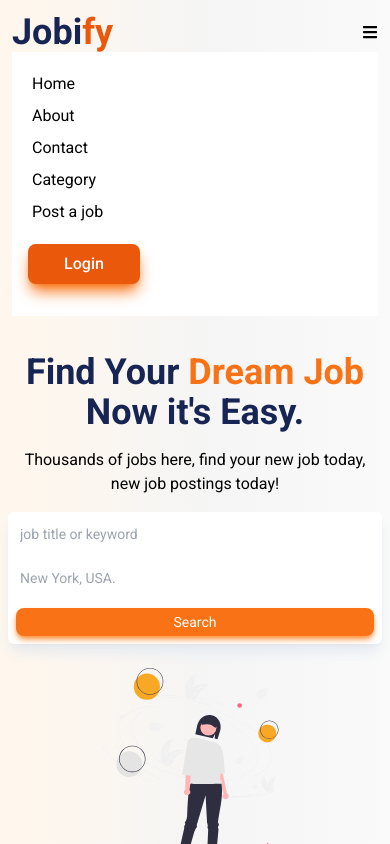
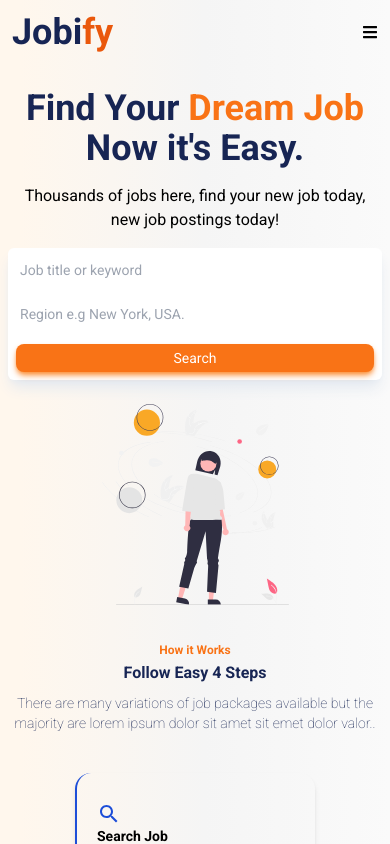
Before and after one commit to pejuameenat/jobify.io, a React (Vite) app: page / in a window 390 px wide. Shown: the top 844 px of the page. Built offline with nearby package versions, Linux system fonts and the light colour scheme.

Commit message:
mobile nav functionality

```diff
--- a/src/components/Hero.jsx
+++ b/src/components/Hero.jsx
@@ -14,8 +14,8 @@ const Hero = () => {
             today!
           </p>
           <form className="w-full lg:h-12 gap-4 shadow-lg shadow-slate-200 bg-white py-2 rounded-md lg:rounded-2xl px-2 text-sm grid grid-cols-1 lg:grid-cols-3 items-center">
-            <InputBuilder property="job title or keyword" />
-            <InputBuilder property="New York, USA." />
+            <InputBuilder property="Job title or keyword" />
+            <InputBuilder property="Region e.g New York, USA." />
             <button
               type="button"
               className=" bg-orange-500 text-white rounded-lg p-1 shadow-md shadow-orange-400 hover:opacity-80 transition duration-500"
--- a/src/components/InputBuilder.jsx
+++ b/src/components/InputBuilder.jsx
@@ -1,8 +1,9 @@
 
   const InputBuilder = (props) => {
+    const firstWord =  props.property.split(' ')[0]
      return (
     <div>
-      <input placeholder={props.property}  className="inputs" />
+      <input placeholder={props.property}  className="inputs" id={firstWord} />
     </div>
   )
   }
--- a/src/components/Nav.jsx
+++ b/src/components/Nav.jsx
@@ -1,19 +1,31 @@
 import { FaBars } from 'react-icons/fa'
 import { useGLobalContext } from '../context'
 const Nav = () => {
-  const { navList, setShowModal, setMenuBar } = useGLobalContext()
+  const { navList, setShowModal, menuBar, setMenuBar } = useGLobalContext()
   return (
-    <nav className="p-3 flex lg:gap-20 flex-col justify-between lg:items-center lg:flex-row">
-      <div className="flex justify-between ">
+    <nav className="py-3 flex lg:gap-20 flex-col justify-between lg:items-center lg:flex-row">
+      <div className="flex justify-between px-3">
         <a href="#home" className="titleHead text-4xl">
           Jobi<span className="text-orange-600">fy</span>
         </a>
-        <button type="button" onClick={()=>setMenuBar(prevState=> !prevState)}>
+        <button
+          type="button"
+          onClick={() => setMenuBar((prevState) => !prevState)}
+        >
           <FaBars className="lg:hidden" />
         </button>
       </div>
-      {/* nav center  hidden absolute top-14 w-full relative */}
-      <div className="p-4 bg-white lg:bg-transparent sm:shadow-xl lg:shadow-none lg:flex gap-4 lg:flex-row items-center grow">
+      {/* nav center absolute top-14 w-full relative */}
+      <div
+        className={
+          menuBar ? 'grow h-auto' : 'grow overflow-hidden h-0 lg:h-auto'
+        }
+      >
+        <ul
+          className={
+            'p-4 bg-white lg:bg-transparent  h-fit sm:shadow-xl lg:shadow-none lg:flex gap-4 lg:flex-row items-center smoothTransition'
+          }
+        >
           {navList.map((item) => (
             <li key={item.id} className="p-1">
               <a
@@ -26,11 +38,12 @@ const Nav = () => {
           ))}
           <button
             type="button"
-          className="orangeButtons float-left lg:ml-auto hoverState"
+            className="orangeButtons mx-0 lg:ml-auto hoverState"
             onClick={() => setShowModal(true)}
           >
             Login
           </button>
+        </ul>
       </div>
     </nav>
   )
--- a/src/index.css
+++ b/src/index.css
@@ -22,19 +22,21 @@
     }
 
     .likeButton {
-        @apply text-white p-2 mt-3 hover:opacity-50 transition duration-500
+        @apply text-white p-2 mt-3 hover:opacity-50 smoothTransition
     }
 
     .orangeButtons {
         @apply block mx-auto bg-orange-600 p-2 my-4 shadow-lg shadow-orange-500 text-white rounded-lg font-medium lg:mx-0 w-28
     }
-
+    .smoothTransition{
+    @apply duration-500 transition
+    }
     .hoverState {
-        @apply hover:scale-110 duration-500 transition
+        @apply hover:scale-110 smoothTransition
     }
 
     .list-elements {
-        @apply pt-4 transition ease-in duration-500 hover:underline
+        @apply pt-4 smoothTransition ease-in hover:underline
     }
 
     .modal-inputs {
@@ -80,6 +82,7 @@ body {
     width: 0%;
     height: 3px;
     background-color: #ea580c;
+    transition: 250ms ease-in;
 }
 
 .navLink:hover::before {
```
Lines whose indentation alone changed are shown as unchanged.
